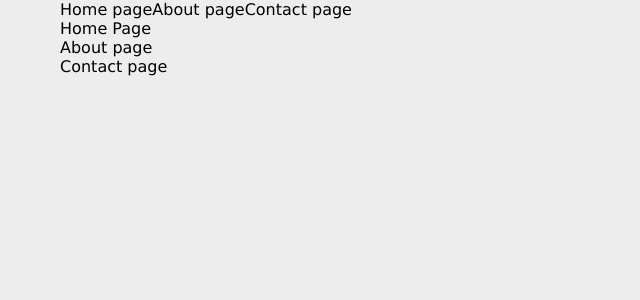
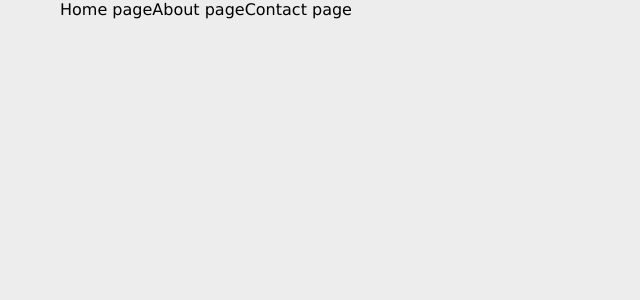
Before and after one commit to MariusCodeAcademy/feu2-10_r_react_router, a React (Vite) app: page / in a window 1280 px wide. Shown: the top 300 px of the page, without its empty margins (0-640 px from the left). Built offline with nearby package versions, Linux system fonts and the light colour scheme.

Commit message:
first routes

```diff
--- a/src/App.jsx
+++ b/src/App.jsx
@@ -1,3 +1,4 @@
+import { Route } from 'react-router-dom';
 import './App.css';
 import Nav from './components/nav/Nav';
 import About from './components/pages/About';
@@ -8,9 +9,16 @@ function App() {
   return (
     <div className='App container'>
       <Nav />
-      <Home />
-      <About />
-      <Contact />
+
+      <Route path={'/apie'}>
+        <About />
+      </Route>
+      <Route path={'/kontaktai'}>
+        <Contact />
+      </Route>
+      {/* <Route path={'/'}>
+        <Home />
+      </Route> */}
     </div>
   );
 }
```
Also changed, not shown: src/main.jsx (+11 -7 lines), 1 other file (tests, documents, lock files or other folders).
